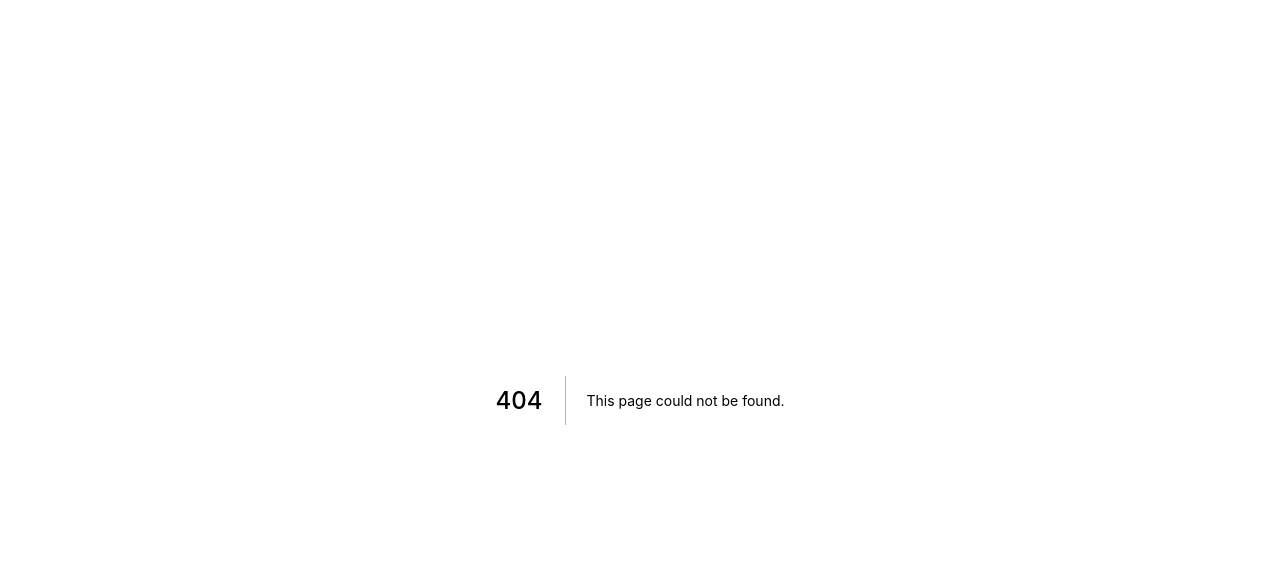
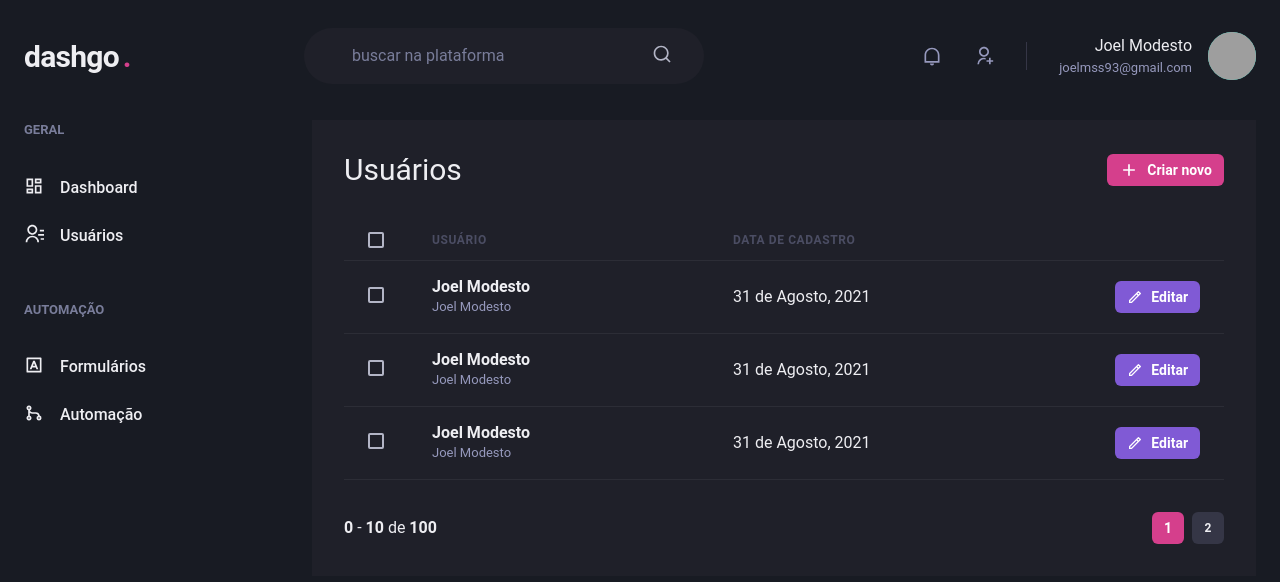
Before and after one commit to joelmss93/dashgo-ignite, a Next.js app: page /users in a window 1280 px wide. Before the commit this address had no page. Shown: the top 582 px of the page. Built offline with nearby package versions, Linux system fonts and the light colour scheme; grey boxes are pictures that could not be loaded.

Commit message:
feat: users table & pagination structure

```diff
--- /dev/null
+++ b/src/components/Pagination.tsx
@@ -0,0 +1,38 @@
+import { Stack, Button, Box } from '@chakra-ui/react';
+
+export function Pagination() {
+  return (
+    <Stack
+      direction="row"
+      mt="8"
+      justify="space-between"
+      align="center"
+      spacing="6"
+    >
+      <Box>
+        <strong>0</strong> - <strong>10</strong> de <strong>100</strong>
+      </Box>
+      <Stack direction="row" spacing="2">
+        <Button
+          size="sm"
+          fontSize="sm"
+          w="4"
+          colorScheme="pink"
+          disabled
+          _disabled={{ bgColor: 'pink.500', cursor: 'not-allowed' }}
+        >
+          1
+        </Button>
+        <Button
+          size="sm"
+          fontSize="xs"
+          w="4"
+          bg="gray.700"
+          _hover={{ bg: 'gray.500' }}
+        >
+          2
+        </Button>
+      </Stack>
+    </Stack>
+  );
+}
--- /dev/null
+++ b/src/pages/users/index.tsx
@@ -0,0 +1,140 @@
+import {
+  Button,
+  Box,
+  Flex,
+  Heading,
+  Icon,
+  Table,
+  Thead,
+  Tr,
+  Th,
+  Checkbox,
+  Tbody,
+  Td,
+  Text,
+} from '@chakra-ui/react';
+import { RiAddLine, RiPencilLine } from 'react-icons/ri';
+import { Header } from '../../components/Header';
+import { Pagination } from '../../components/Pagination';
+import { Sidebar } from '../../components/Sidebar';
+
+export default function UserList() {
+  return (
+    <Box>
+      <Header />
+
+      <Flex w="100%" my="6" maxWidth={1480} mx="auto" px="6">
+        <Sidebar />
+
+        <Box flex="1" br="8" bg="gray.800" p="8">
+          <Flex mb="8" justify="space-between" align="center">
+            <Heading size="lg" fontWeight="normal">
+              Usuários
+            </Heading>
+            <Button
+              as="a"
+              size="sm"
+              fontSize="sm"
+              colorScheme="pink"
+              leftIcon={<Icon as={RiAddLine} fontSize="20" />}
+            >
+              Criar novo
+            </Button>
+          </Flex>
+
+          <Table colorScheme="whiteAlpha">
+            <Thead>
+              <Tr>
+                <Th px="6" color="gray.300" w="8">
+                  <Checkbox colorScheme="pink" />
+                </Th>
+                <Th>Usuário</Th>
+                <Th>Data de cadastro</Th>
+                <Th width="8" />
+              </Tr>
+            </Thead>
+            <Tbody>
+              <Tr>
+                <Td px="6">
+                  <Checkbox colorScheme="pink" />
+                </Td>
+                <Td>
+                  <Box>
+                    <Text fontWeight="bold">Joel Modesto</Text>
+                    <Text fontSize="small" color="gray.300">
+                      Joel Modesto
+                    </Text>
+                  </Box>
+                </Td>
+                <Td>31 de Agosto, 2021</Td>
+                <Td>
+                  <Button
+                    as="a"
+                    size="sm"
+                    fontSize="sm"
+                    colorScheme="purple"
+                    leftIcon={<Icon as={RiPencilLine} fontSize="16" />}
+                  >
+                    Editar
+                  </Button>
+                </Td>
+              </Tr>
+              <Tr>
+                <Td px="6">
+                  <Checkbox colorScheme="pink" />
+                </Td>
+                <Td>
+                  <Box>
+                    <Text fontWeight="bold">Joel Modesto</Text>
+                    <Text fontSize="small" color="gray.300">
+                      Joel Modesto
+                    </Text>
+                  </Box>
+                </Td>
+                <Td>31 de Agosto, 2021</Td>
+                <Td>
+                  <Button
+                    as="a"
+                    size="sm"
+                    fontSize="sm"
+                    colorScheme="purple"
+                    leftIcon={<Icon as={RiPencilLine} fontSize="16" />}
+                  >
+                    Editar
+                  </Button>
+                </Td>
+              </Tr>
+              <Tr>
+                <Td px="6">
+                  <Checkbox colorScheme="pink" />
+                </Td>
+                <Td>
+                  <Box>
+                    <Text fontWeight="bold">Joel Modesto</Text>
+                    <Text fontSize="small" color="gray.300">
+                      Joel Modesto
+                    </Text>
+                  </Box>
+                </Td>
+                <Td>31 de Agosto, 2021</Td>
+                <Td>
+                  <Button
+                    as="a"
+                    size="sm"
+                    fontSize="sm"
+                    colorScheme="purple"
+                    leftIcon={<Icon as={RiPencilLine} fontSize="16" />}
+                  >
+                    Editar
+                  </Button>
+                </Td>
+              </Tr>
+            </Tbody>
+          </Table>
+
+          <Pagination />
+        </Box>
+      </Flex>
+    </Box>
+  );
+}
```
